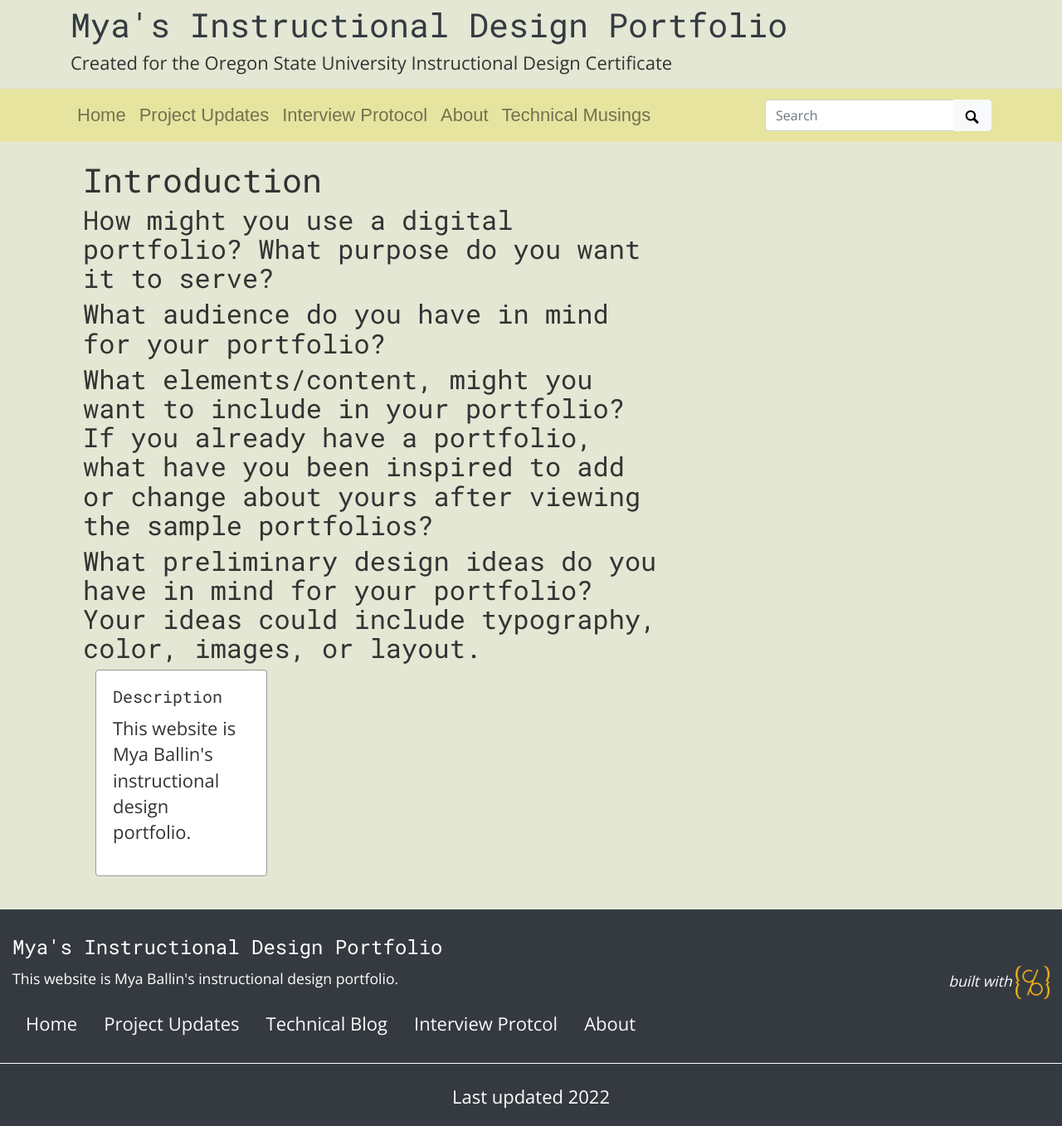
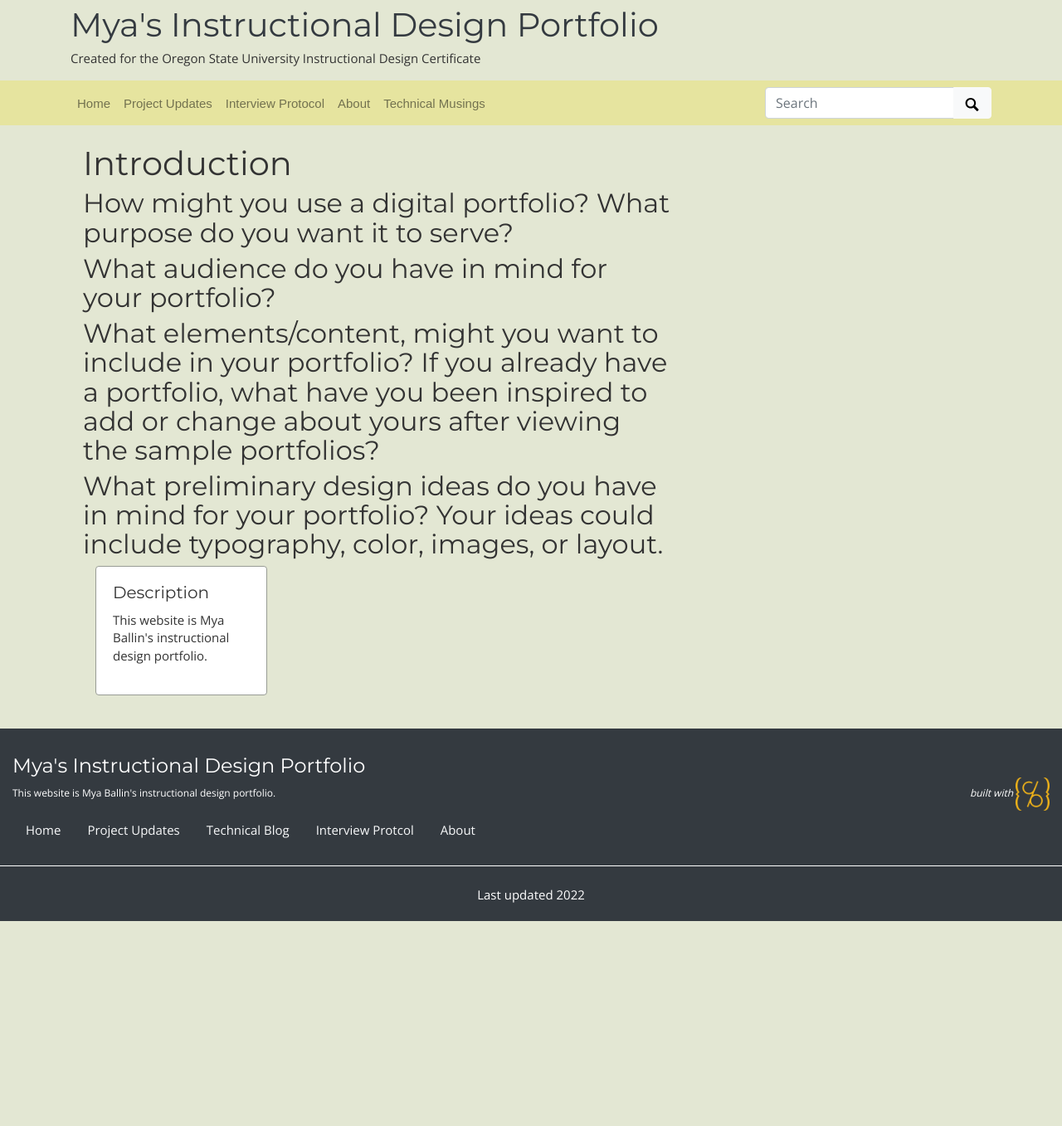
Before and after one commit to mxballin/instructional-design, a Jekyll site: the page built from index.md, in a window 1280 px wide. Shown: the whole page at 83% size. Built offline with Jekyll 4.4.1, drawn with Linux system fonts in a browser that asks for light colours; some web fonts are replaced; after the commit the page ends 1110 px from its top, so only the background shows below that.

Commit message:
Update _custom.scss

```diff
--- a/_sass/_custom.scss
+++ b/_sass/_custom.scss
@@ -5,7 +5,7 @@
 @import url('https://fonts.googleapis.com/css2?family=Bebas+Neue&family=Open+Sans&display=swap');
 @import url('https://fonts.googleapis.com/css2?family=Libre+Caslon+Display&display=swap');
 @import url('https://fonts.googleapis.com/css2?family=Crimson+Text&display=swap');
-@import url('https://fonts.googleapis.com/css2?family=Roboto+Mono&display=swap');
+@import url('https://fonts.googleapis.com/css2?family=Montserrat&display=swap');
 
 h1,
 h2,
@@ -19,15 +19,15 @@ h6,
 .h4,
 .h5,
 .h6 {
-  font-family: 'Roboto Mono', sans-serif;
-  font-weight: 500;
+  font-family: 'Montserrat', sans-serif;
+  font-weight: 300;
   line-height: 1.1;
   color: inherit;
 }
 
 body {
   font-family: 'Open Sans', sans-serif;
-  font-size: 22px;
+  font-size: 15px;
   line-height: 1.42857143;
   color: #333333;
   background-color: #e3e7d3;
```
